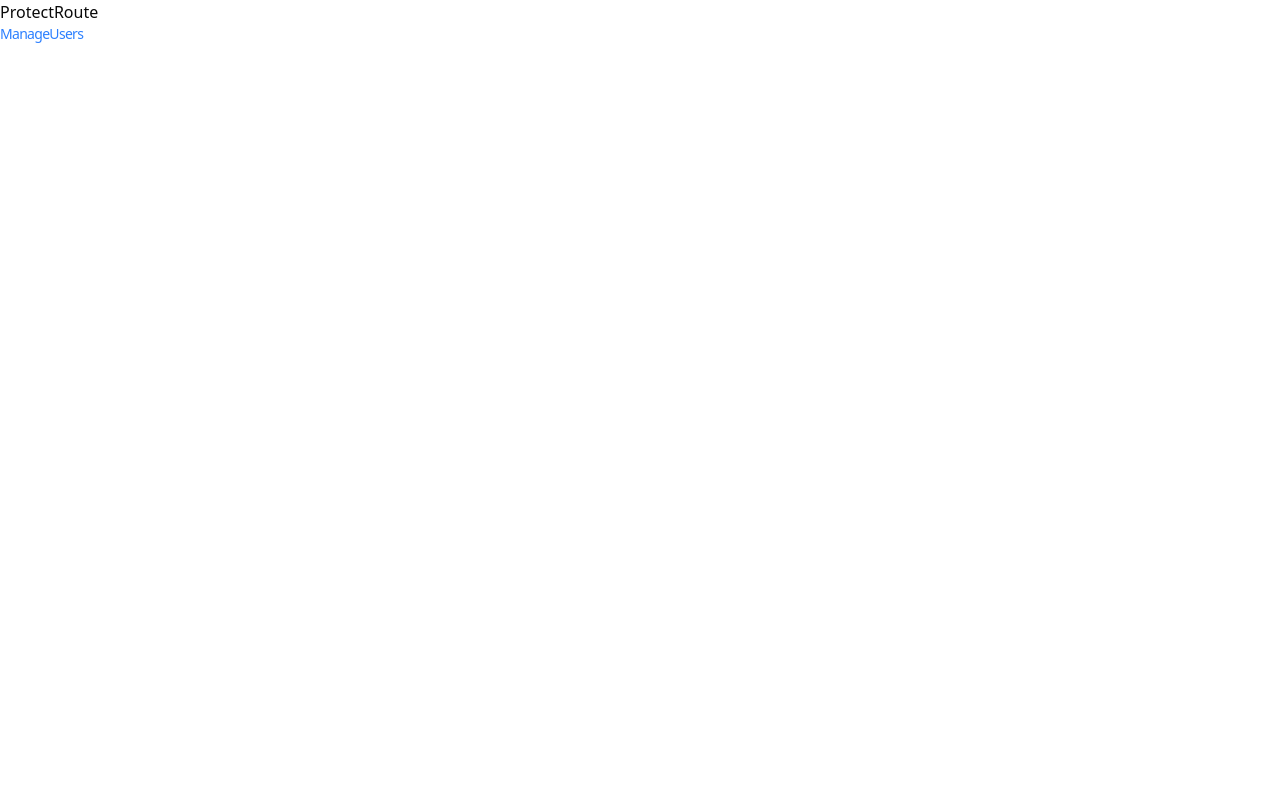
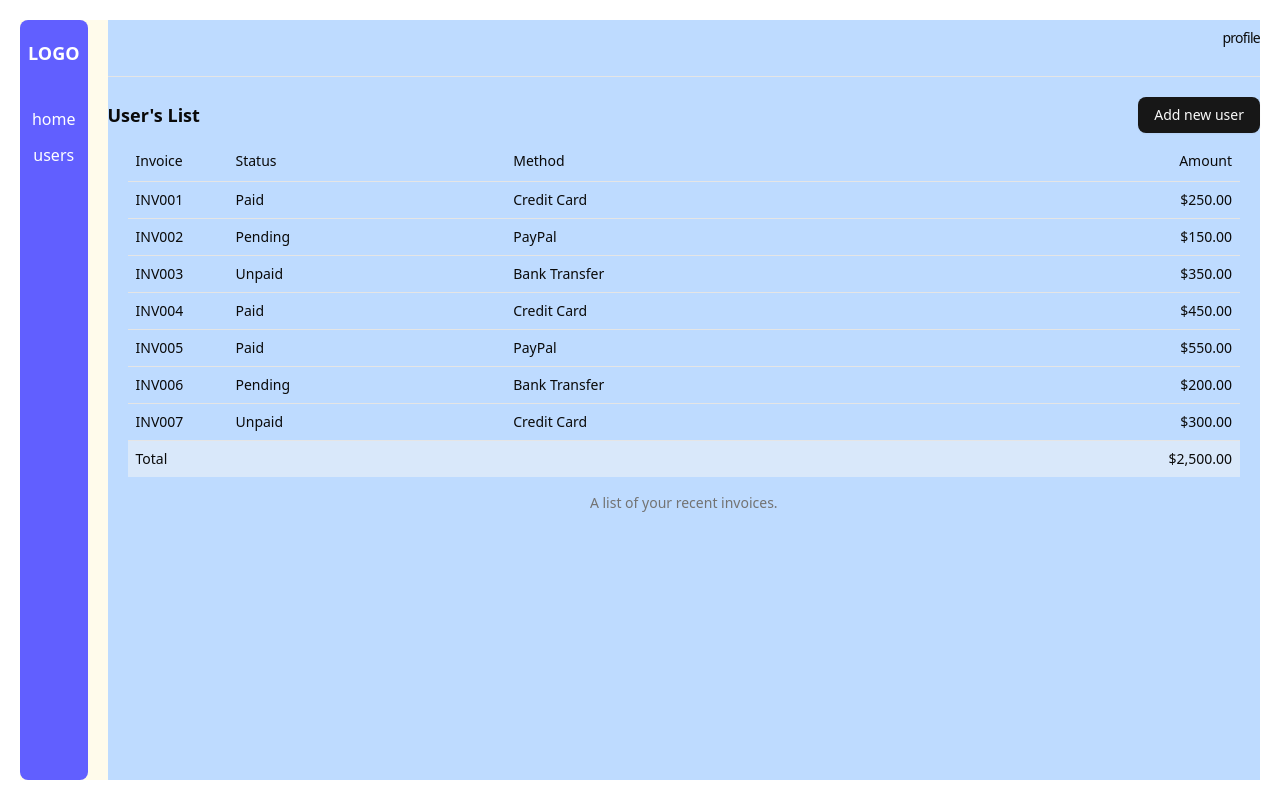
Before and after one commit to pskfdev/user-management-system, a React (Vite) app in the folder frontend/: page /users in a window 1280 px wide. Built offline with nearby package versions, Linux system fonts and the light colour scheme.

Commit message:
:lipstick: Add Table-user / Update layout

```diff
--- a/frontend/src/App.tsx
+++ b/frontend/src/App.tsx
@@ -9,6 +9,7 @@ import Notfound from "./pages/Notfound";
 import ManageUsers from "./pages/ManageUsers";
 import Layout from "./route/layout/Layout";
 import ProtectRoute from "./route/protect-route/ProtectRoute";
+import DashboardLayout from "./route/layout/DashboardLayout";
 
 function App() {
   return (
@@ -22,7 +23,7 @@ function App() {
         </Route>
 
         {/* Private */}
-        <Route path="users" element={<ProtectRoute />}>
+        <Route path="users" element={<ProtectRoute layout={<DashboardLayout />} />}>
           <Route index element={<ManageUsers />} />
         </Route>
 
--- /dev/null
+++ b/frontend/src/components/table/UsersTable.tsx
@@ -0,0 +1,89 @@
+import {
+  Table,
+  TableBody,
+  TableCaption,
+  TableCell,
+  TableFooter,
+  TableHead,
+  TableHeader,
+  TableRow,
+} from "@/components/ui/table";
+
+const invoices = [
+  {
+    invoice: "INV001",
+    paymentStatus: "Paid",
+    totalAmount: "$250.00",
+    paymentMethod: "Credit Card",
+  },
+  {
+    invoice: "INV002",
+    paymentStatus: "Pending",
+    totalAmount: "$150.00",
+    paymentMethod: "PayPal",
+  },
+  {
+    invoice: "INV003",
+    paymentStatus: "Unpaid",
+    totalAmount: "$350.00",
+    paymentMethod: "Bank Transfer",
+  },
+  {
+    invoice: "INV004",
+    paymentStatus: "Paid",
+    totalAmount: "$450.00",
+    paymentMethod: "Credit Card",
+  },
+  {
+    invoice: "INV005",
+    paymentStatus: "Paid",
+    totalAmount: "$550.00",
+    paymentMethod: "PayPal",
+  },
+  {
+    invoice: "INV006",
+    paymentStatus: "Pending",
+    totalAmount: "$200.00",
+    paymentMethod: "Bank Transfer",
+  },
+  {
+    invoice: "INV007",
+    paymentStatus: "Unpaid",
+    totalAmount: "$300.00",
+    paymentMethod: "Credit Card",
+  },
+];
+
+function UsersTable() {
+  return (
+    <Table>
+      <TableCaption>A list of your recent invoices.</TableCaption>
+      <TableHeader>
+        <TableRow>
+          <TableHead className="w-[100px]">Invoice</TableHead>
+          <TableHead>Status</TableHead>
+          <TableHead>Method</TableHead>
+          <TableHead className="text-right">Amount</TableHead>
+        </TableRow>
+      </TableHeader>
+      <TableBody>
+        {invoices.map((invoice) => (
+          <TableRow key={invoice.invoice}>
+            <TableCell className="font-medium">{invoice.invoice}</TableCell>
+            <TableCell>{invoice.paymentStatus}</TableCell>
+            <TableCell>{invoice.paymentMethod}</TableCell>
+            <TableCell className="text-right">{invoice.totalAmount}</TableCell>
+          </TableRow>
+        ))}
+      </TableBody>
+      <TableFooter>
+        <TableRow>
+          <TableCell colSpan={3}>Total</TableCell>
+          <TableCell className="text-right">$2,500.00</TableCell>
+        </TableRow>
+      </TableFooter>
+    </Table>
+  );
+}
+
+export default UsersTable;
--- /dev/null
+++ b/frontend/src/components/ui/input.tsx
@@ -0,0 +1,21 @@
+import * as React from "react"
+
+import { cn } from "@/lib/utils"
+
+function Input({ className, type, ...props }: React.ComponentProps<"input">) {
+  return (
+    <input
+      type={type}
+      data-slot="input"
+      className={cn(
+        "file:text-foreground placeholder:text-muted-foreground selection:bg-primary selection:text-primary-foreground dark:bg-input/30 border-input flex h-9 w-full min-w-0 rounded-md border bg-transparent px-3 py-1 text-base shadow-xs transition-[color,box-shadow] outline-none file:inline-flex file:h-7 file:border-0 file:bg-transparent file:text-sm file:font-medium disabled:pointer-events-none disabled:cursor-not-allowed disabled:opacity-50 md:text-sm",
+        "focus-visible:border-ring focus-visible:ring-ring/50 focus-visible:ring-[3px]",
+        "aria-invalid:ring-destructive/20 dark:aria-invalid:ring-destructive/40 aria-invalid:border-destructive",
+        className
+      )}
+      {...props}
+    />
+  )
+}
+
+export { Input }
--- /dev/null
+++ b/frontend/src/components/ui/table.tsx
@@ -0,0 +1,114 @@
+import * as React from "react"
+
+import { cn } from "@/lib/utils"
+
+function Table({ className, ...props }: React.ComponentProps<"table">) {
+  return (
+    <div
+      data-slot="table-container"
+      className="relative w-full overflow-x-auto"
+    >
+      <table
+        data-slot="table"
+        className={cn("w-full caption-bottom text-sm", className)}
+        {...props}
+      />
+    </div>
+  )
+}
+
+function TableHeader({ className, ...props }: React.ComponentProps<"thead">) {
+  return (
+    <thead
+      data-slot="table-header"
+      className={cn("[&_tr]:border-b", className)}
+      {...props}
+    />
+  )
+}
+
+function TableBody({ className, ...props }: React.ComponentProps<"tbody">) {
+  return (
+    <tbody
+      data-slot="table-body"
+      className={cn("[&_tr:last-child]:border-0", className)}
+      {...props}
+    />
+  )
+}
+
+function TableFooter({ className, ...props }: React.ComponentProps<"tfoot">) {
+  return (
+    <tfoot
+      data-slot="table-footer"
+      className={cn(
+        "bg-muted/50 border-t font-medium [&>tr]:last:border-b-0",
+        className
+      )}
+      {...props}
+    />
+  )
+}
+
+function TableRow({ className, ...props }: React.ComponentProps<"tr">) {
+  return (
+    <tr
+      data-slot="table-row"
+      className={cn(
+        "hover:bg-muted/50 data-[state=selected]:bg-muted border-b transition-colors",
+        className
+      )}
+      {...props}
+    />
+  )
+}
+
+function TableHead({ className, ...props }: React.ComponentProps<"th">) {
+  return (
+    <th
+      data-slot="table-head"
+      className={cn(
+        "text-foreground h-10 px-2 text-left align-middle font-medium whitespace-nowrap [&:has([role=checkbox])]:pr-0 [&>[role=checkbox]]:translate-y-[2px]",
+        className
+      )}
+      {...props}
+    />
+  )
+}
+
+function TableCell({ className, ...props }: React.ComponentProps<"td">) {
+  return (
+    <td
+      data-slot="table-cell"
+      className={cn(
+        "p-2 align-middle whitespace-nowrap [&:has([role=checkbox])]:pr-0 [&>[role=checkbox]]:translate-y-[2px]",
+        className
+      )}
+      {...props}
+    />
+  )
+}
+
+function TableCaption({
+  className,
+  ...props
+}: React.ComponentProps<"caption">) {
+  return (
+    <caption
+      data-slot="table-caption"
+      className={cn("text-muted-foreground mt-4 text-sm", className)}
+      {...props}
+    />
+  )
+}
+
+export {
+  Table,
+  TableHeader,
+  TableBody,
+  TableFooter,
+  TableHead,
+  TableRow,
+  TableCell,
+  TableCaption,
+}
--- a/frontend/src/pages/ManageUsers.tsx
+++ b/frontend/src/pages/ManageUsers.tsx
@@ -1,11 +1,23 @@
-import React from "react";
+//Components
+import UsersTable from "@/components/table/UsersTable";
+import { Button } from "@/components/ui/button";
+import { Input } from "@/components/ui/input"
+
 
 type Props = {};
 
 function ManageUsers() {
   return (
-    <div>
-      <p className="text-blue-500">ManageUsers</p>
+    <div className="space-y-2">
+      <div className="flex justify-between items-center">
+        <h3 className="">User's List</h3>
+        <Button>Add new user</Button>
+      </div>
+
+      {/* Table */}
+      <div className="px-5">
+        <UsersTable />
+      </div>
     </div>
   );
 }
--- /dev/null
+++ b/frontend/src/route/layout/DashboardLayout.tsx
@@ -0,0 +1,29 @@
+import React from "react";
+import { Outlet } from "react-router";
+
+function DashboardLayout() {
+  return (
+    <main className="min-h-screen p-5 flex flex-col">
+      <div className="flex bg-amber-50 h-full flex-grow space-x-5">
+        <nav className="bg-indigo-500 rounded-md py-5">
+          <h3 className="px-2 text-white">LOGO</h3>
+
+          <ul className="text-center text-white mt-10 space-y-3">
+            <li>home</li>
+            <li>users</li>
+          </ul>
+        </nav>
+
+        <div className="bg-blue-200 w-full">
+          <div className="flex justify-end py-2">
+            <p>profile</p>
+          </div>
+          <hr className="my-5" />
+          <Outlet />
+        </div>
+      </div>
+    </main>
+  );
+}
+
+export default DashboardLayout;
--- a/frontend/src/route/protect-route/ProtectRoute.tsx
+++ b/frontend/src/route/protect-route/ProtectRoute.tsx
@@ -1,15 +1,10 @@
 import React from "react";
 import { Outlet } from "react-router";
 
-function ProtectRoute() {
+function ProtectRoute({ layout }:any) {
   /* เขียนโค้ด check การ Login */
 
-  return (
-    <div>
-      ProtectRoute
-      <Outlet />
-    </div>
-  );
+  return layout
 }
 
 export default ProtectRoute;
```
